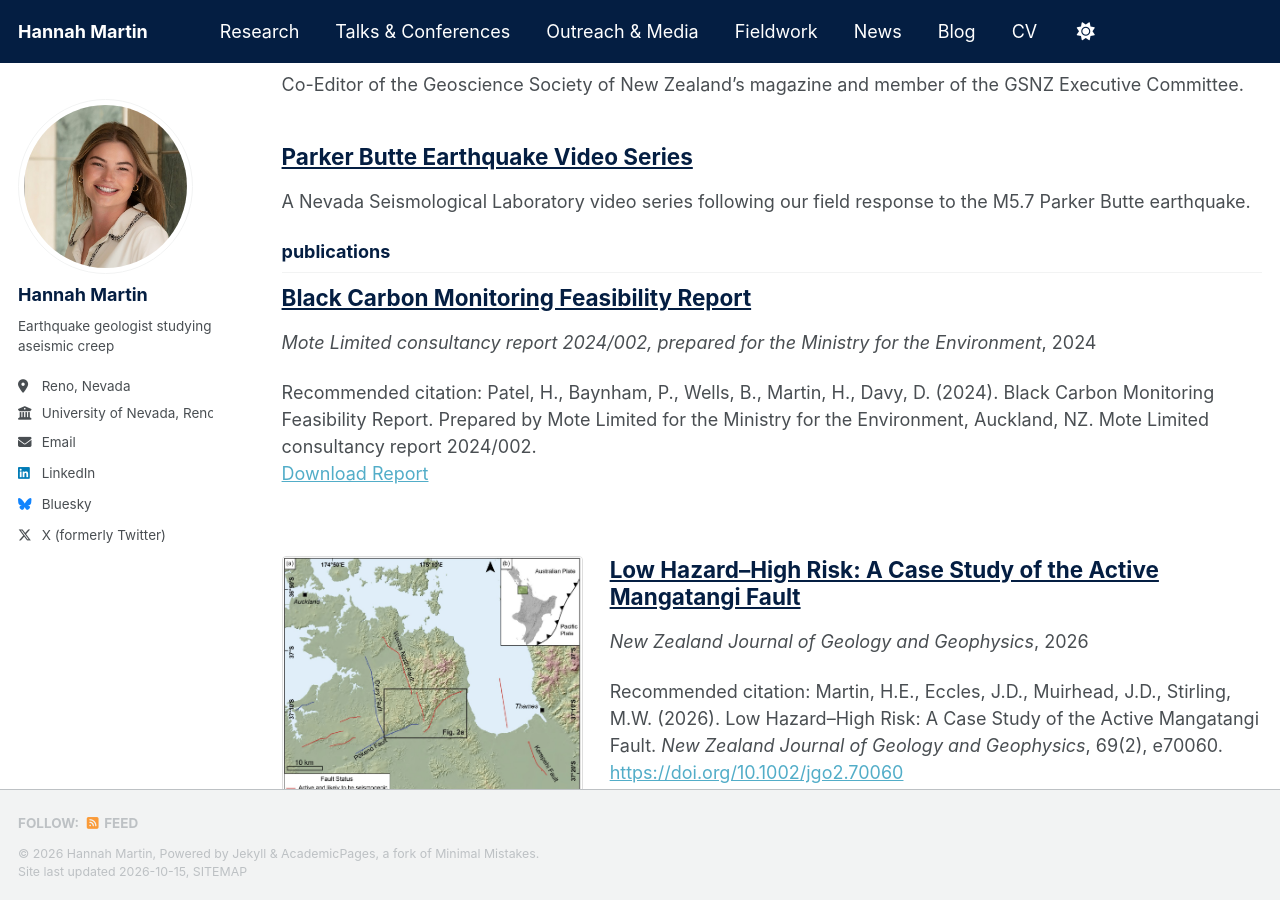
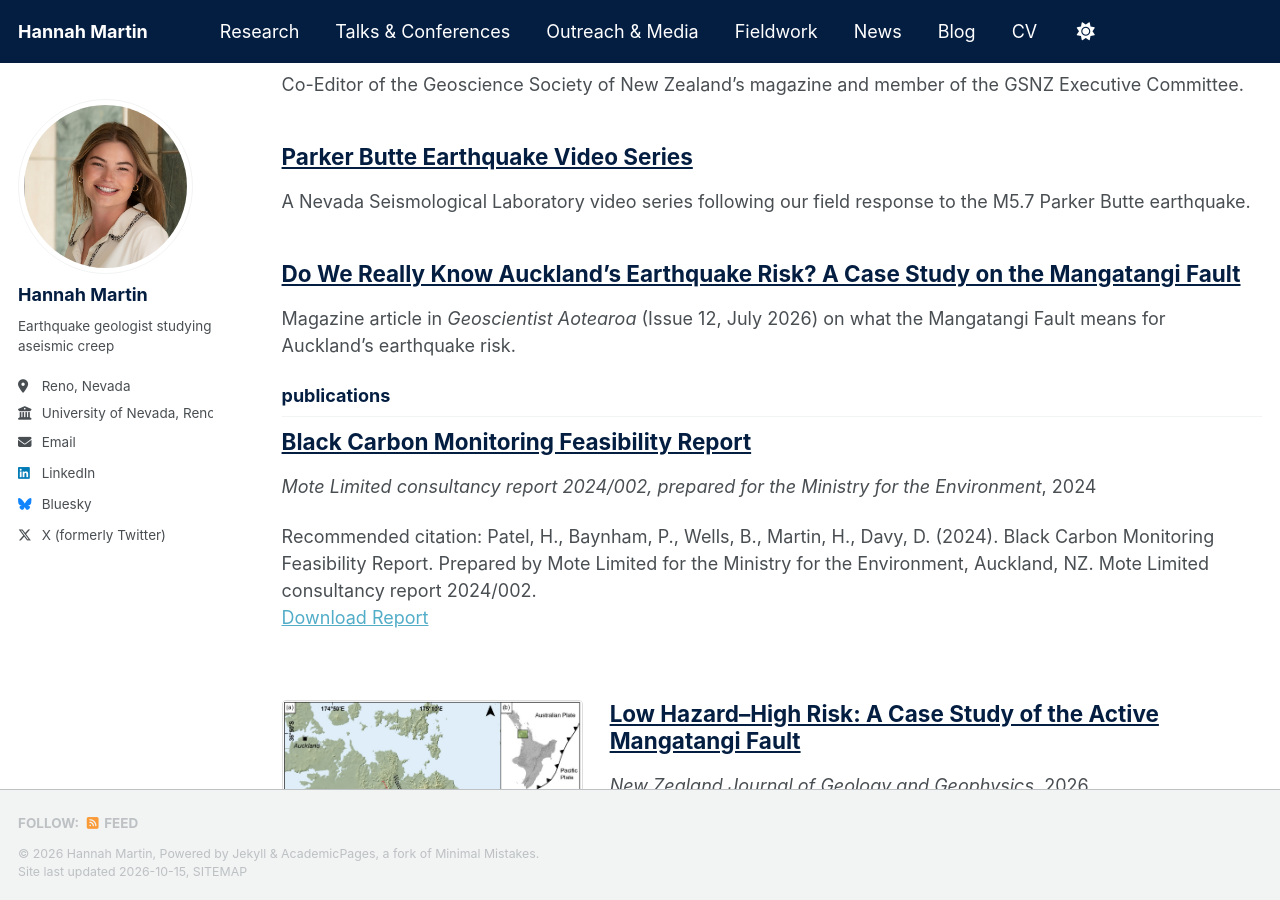
Before and after one commit to HannahMartinGeology/hannahmartingeology.github.io, a Jekyll site: the page built from _pages/collection-archive.html, in a window 1280 px wide and 900 px high, scrolled down 788 px. Built offline with Jekyll 4.4.1, drawn with Linux system fonts in a browser that asks for light colours; a style sheet for code colours, icons or effects is not loaded.

Commit message:
Add Geoscientist Aotearoa Mangatangi Fault article to Outreach
Co-Authored-By: Claude Opus 5.5 (1M context) <noreply@anthropic.com>
Claude-Session: https://claude.ai/code/session_01DgkcoPr1qNd1CjQ2i3f6tK

```diff
--- a/_data/news.yml
+++ b/_data/news.yml
@@ -2,6 +2,9 @@
 #   date: YYYY-MM-DD   (used for ordering and shown as "Mon YYYY")
 #   when: optional text shown instead of the date, e.g. "2024" if the month is unknown
 #   text: one or two sentences (Markdown links allowed)
+- date: 2026-07-01
+  when: "Jul 2026"
+  text: "Wrote *Do We Really Know Auckland's Earthquake Risk? A Case Study on the Mangatangi Fault* for *Geoscientist Aotearoa*. [Read the article](/outreach/ga-2026-mangatangi-article/)."
 - date: 2026-05-27
   text: "My Mangatangi Fault research was covered by The Guardian, Nautilus, RNZ and the University of Auckland. [See the press coverage](/outreach/#press)."
 - date: 2026-05-26
--- /dev/null
+++ b/_outreach/2026-ga-mangatangi-article.md
@@ -0,0 +1,16 @@
+---
+title: "Do We Really Know Auckland's Earthquake Risk? A Case Study on the Mangatangi Fault"
+permalink: /outreach/ga-2026-mangatangi-article/
+date: 2026-07-01
+header:
+  teaser: "outreach/ga-2026-mangatangi-article.jpg"
+excerpt: "Magazine article in *Geoscientist Aotearoa* (Issue 12, July 2026) on what the Mangatangi Fault means for Auckland's earthquake risk."
+---
+
+<a href="{{ '/files/Martin_2026_Geoscientist_Aotearoa_Mangatangi.pdf' | relative_url }}"><img src="{{ '/images/outreach/ga-2026-mangatangi-article.jpg' | relative_url }}" alt="First page of the Geoscientist Aotearoa article" style="max-width:420px;border:1px solid #ddd"></a>
+
+Martin, H., Muirhead, J., Eccles, J., & Stirling, M. (2026). Do we really know Auckland's earthquake risk? A case study on the Mangatangi Fault. *Geoscientist Aotearoa* (Geoscience Society of New Zealand Newsletter), Issue 12, July 2026, pp. 21–23.
+
+A plain-language piece for the Geoscience Society of New Zealand magazine on what our [Mangatangi Fault paper](/publication/2026-mangatangi-fault) means for Auckland: how "active" faults are defined, what a rupture near the Hunua Ranges could look like, and why Auckland's low seismic hazard label deserves a second look.
+
+<p><a href="{{ '/files/Martin_2026_Geoscientist_Aotearoa_Mangatangi.pdf' | relative_url }}" class="btn" download>Download article (PDF)</a></p>
```
Also changed, not shown: images/outreach/ga-2026-mangatangi-article.jpg (added), 1 other file.
